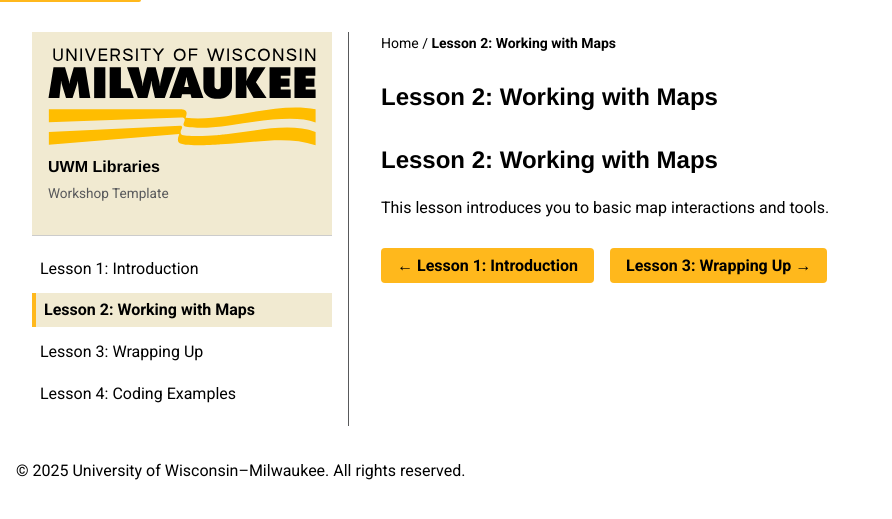
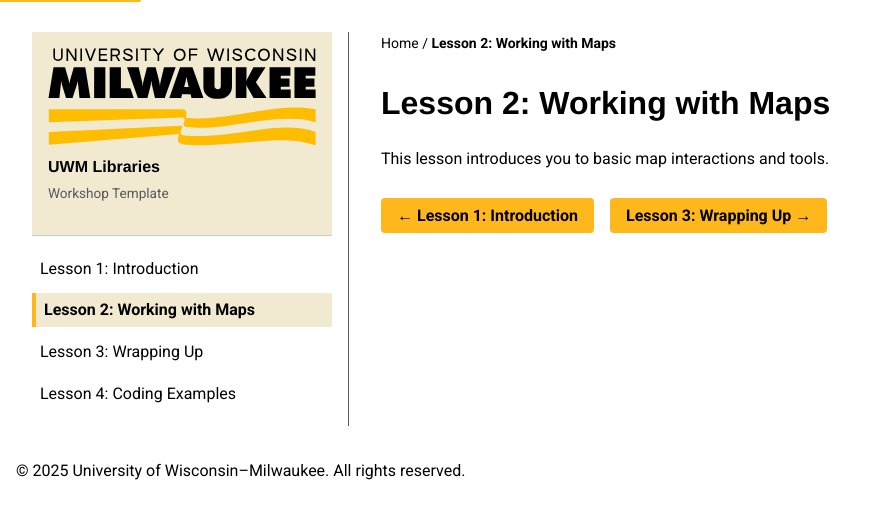
Before and after one commit to UWM-Libraries/uwm-workshop-theme, a Jekyll site: the page built from _lessons/02-maps.md, in a window 1280 px wide. Shown: the top 519 px of the page, without its empty margins (0-892 px from the left). Built offline with Jekyll 4.4.1, drawn with Linux system fonts in a browser that asks for light colours.

Commit message:
move some nav logic

```diff
--- a/_layouts/lesson.html
+++ b/_layouts/lesson.html
@@ -1,48 +1,4 @@
 ---
 layout: with-sidebar
 ---
-
-<article class="lesson-page">
-  <h1>{{ page.title }}</h1>
-
-  <div class="lesson-content">
-    {{ content }}
-  </div>
-
-  <nav class="lesson-nav">
-    <ul>
-      {% assign lessons = site.lessons | sort: "position" %}
-      {% assign current_index = nil %}
-
-      {% for lesson in lessons %}
-        {% if lesson.position == page.position %}
-          {% assign current_index = forloop.index0 %}
-        {% endif %}
-      {% endfor %}
-
-      {% assign previous = nil %}
-      {% assign next = nil %}
-
-      {% if current_index != nil %}
-        {% assign total = lessons | size %}
-
-        {% if current_index > 0 %}
-          {% assign previous_index = current_index | minus: 1 %}
-          {% assign previous = lessons[previous_index] %}
-        {% endif %}
-
-        {% assign next_index = current_index | plus: 1 %}
-        {% if next_index < total %}
-          {% assign next = lessons[next_index] %}
-        {% endif %}
-      {% endif %}
-
-      {% if previous %}
-        <li><a class="btn" href="{{ previous.permalink | relative_url }}">← {{ previous.title }}</a></li>
-      {% endif %}
-      {% if next %}
-        <li><a class="btn" href="{{ next.permalink | relative_url }}">{{ next.title }} →</a></li>
-      {% endif %}
-    </ul>
-  </nav>
-</article>
+{{ content }}
--- a/_layouts/with-sidebar.html
+++ b/_layouts/with-sidebar.html
@@ -11,14 +11,14 @@ layout: default
       <h2>UWM Libraries</h2>
       <p class="sidebar-tagline">Workshop Template</p>
     </div>
+
+    {% assign lessons = site.lessons | sort: 'position' %}
     <nav class="lesson-sidebar-nav">
       <ul>
-        {% assign lessons = site.lessons | sort: "position" %}
-        {% for lesson in lessons %}
+        {% for l in lessons %}
           <li>
-            <a href="{{ lesson.permalink | relative_url }}"
-              class="{% if lesson.url == page.url %}active{% endif %}">
-              {{ lesson.title }}
+            <a href="{{ l.url | relative_url }}" class="{% if l.url == page.url %}active{% endif %}">
+              {{ l.title }}
             </a>
           </li>
         {% endfor %}
@@ -27,28 +27,33 @@ layout: default
   </aside>
 
   <div class="main-content">
-    {% assign lessons = site.lessons | sort: "position" %}
-    {% assign current = page %}
-    {% assign current_index = nil %}
-
-    {% for lesson in lessons %}
-    {% if lesson.position == current.position %}
-        {% assign current_index = forloop.index0 %}
-    {% endif %}
-    {% endfor %}
-
-    {% assign previous = nil %}
-    {% assign next = nil %}
-    {% if current_index != nil %}
-    {% assign previous = lessons[current_index | minus: 1] %}
-    {% assign next = lessons[current_index | plus: 1] %}
-    {% endif %}
-
     <nav class="breadcrumbs">
-      <a href="{{ '/' | relative_url }}">Home</a>
-      / <span class="current">{{ page.title }}</span>
+      <a href="{{ '/' | relative_url }}">Home</a> / <span class="current">{{ page.title }}</span>
     </nav>
 
     {{ content }}
+
+    {% assign current_index = nil %}
+    {% for l in lessons %}
+      {% if l.url == page.url %}{% assign current_index = forloop.index0 %}{% endif %}
+    {% endfor %}
+
+    {% if current_index != nil %}
+      {% assign prev_index = current_index | minus: 1 %}
+      {% assign next_index = current_index | plus: 1 %}
+
+      <div class="lesson-nav">
+        <ul>
+          {% if prev_index >= 0 %}
+            {% assign prev = lessons[prev_index] %}
+            <li><a class="btn" href="{{ prev.url | relative_url }}">← {{ prev.title }}</a></li>
+          {% endif %}
+          {% if next_index < lessons.size %}
+            {% assign nxt = lessons[next_index] %}
+            <li><a class="btn" href="{{ nxt.url | relative_url }}">{{ nxt.title }} →</a></li>
+          {% endif %}
+        </ul>
+      </div>
+    {% endif %}
   </div>
 </div>
```
